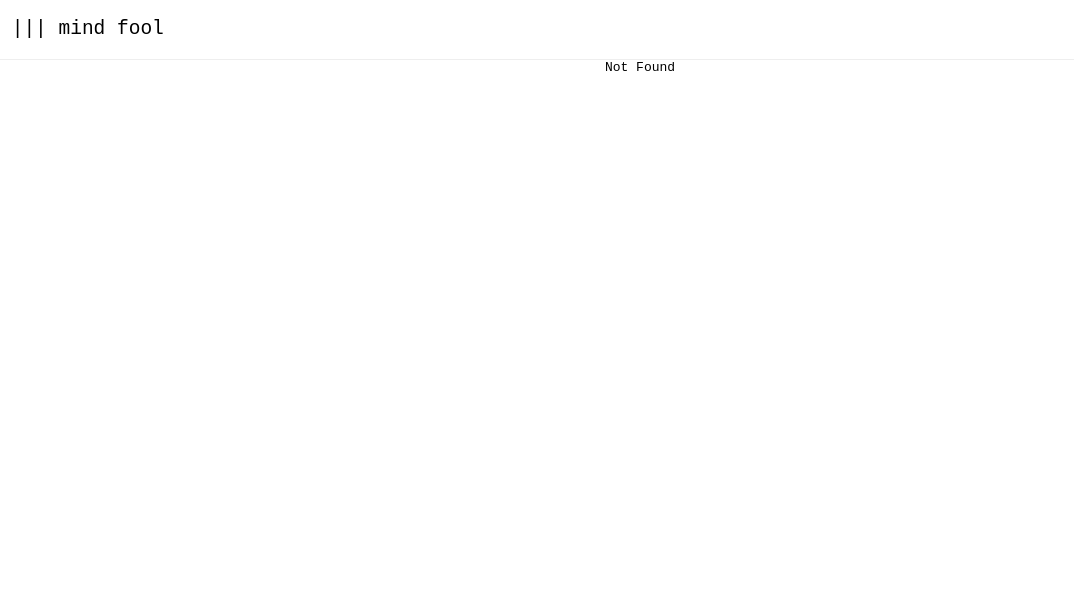
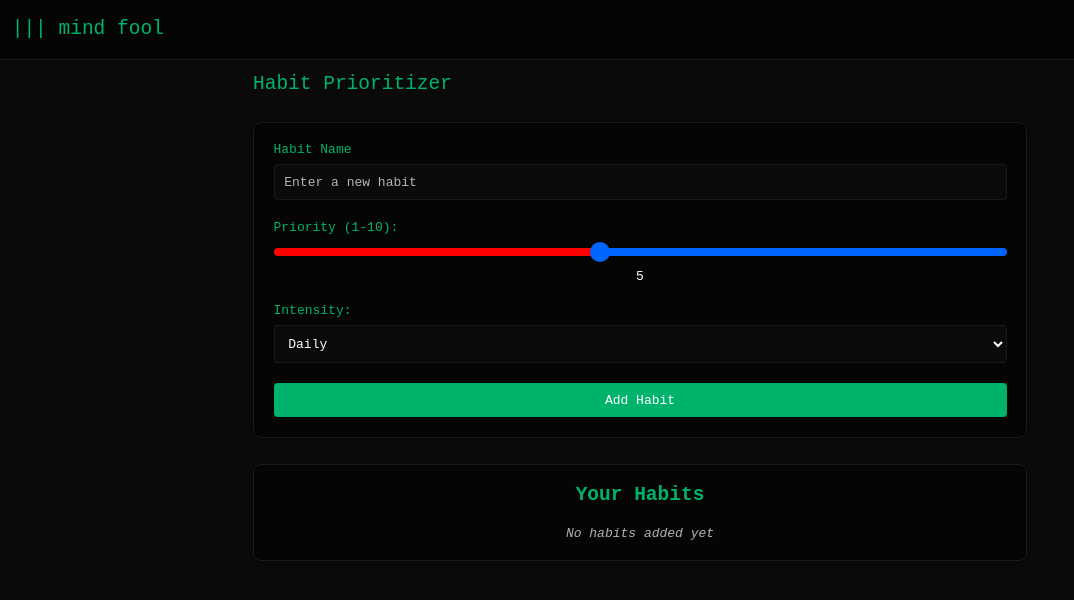
Before and after one commit to hightowerbuilds/mind-fool, a React (Vite) app: page /habit-prioritizer in a window 1280 px wide. Before the commit this address had no page. Shown: the top 600 px of the page, without its empty margins (0-1074 px from the left). Built offline with nearby package versions, Linux system fonts and the light colour scheme.

Commit message:
adding habit prioritzer

```diff
--- a/src/layout/Root.css
+++ b/src/layout/Root.css
@@ -1,16 +1,28 @@
+:root {
+  --neon-green: #00ff00;
+  --surf-green: #00b36b;
+  --neon-pink: #ff00ff;
+  --dark-bg: #0a0a0a;
+  --darker-bg: #050505;
+  --border-color: #1a1a1a;
+  --text-primary: #ffffff;
+  --text-secondary: #b3b3b3;
+}
+
 .root {
   min-height: 100vh;
   display: flex;
   flex-direction: column;
-  background: white;
+  background: var(--dark-bg);
+  color: var(--text-primary);
 }
 
 .nav {
   padding: 1rem;
   display: flex;
   position: relative;
-  border-bottom: 1px solid #eee;
-  background: white;
+  border-bottom: 1px solid var(--border-color);
+  background: var(--darker-bg);
   position: sticky;
   top: 0;
   z-index: 100;
@@ -27,6 +39,7 @@
   font-weight: 500;
   margin: 0;
   padding: 0;
+  color: var(--surf-green);
 }
 
 .menu-button {
@@ -35,27 +48,29 @@
   border: none;
   padding: 0.5rem;
   cursor: pointer;
-  color: #000;
+  color: var(--surf-green);
   display: flex;
   align-items: center;
   justify-content: center;
   width: 2.5rem;
   height: 2.5rem;
-  transition: transform 0.2s ease;
+  transition: all 0.2s ease;
 }
 
 .menu-button:hover {
   transform: scale(1.1);
+  color: var(--surf-green);
+  opacity: 0.8;
 }
 
 .dropdown-menu {
   position: absolute;
   top: 100%;
   left: 0;
-  background: white;
-  border: 1px solid #eee;
+  background: var(--darker-bg);
+  border: 1px solid var(--border-color);
   border-radius: 4px;
-  box-shadow: 0 2px 8px rgba(0, 0, 0, 0.1);
+  box-shadow: 0 2px 8px rgba(0, 0, 0, 0.2);
   padding: 0.5rem;
   display: flex;
   flex-direction: column;
@@ -75,16 +90,18 @@
 }
 
 .nav-link {
-  color: #000;
+  color: var(--text-primary);
   text-decoration: none;
   padding: 0.75rem 1rem;
   font-size: 1rem;
   display: block;
-  transition: background-color 0.2s ease;
+  transition: all 0.2s ease;
+  border-radius: 4px;
 }
 
 .nav-link:hover {
-  background-color: #f5f5f5;
+  background-color: var(--dark-bg);
+  color: var(--surf-green);
   text-decoration: none;
 }
 
@@ -94,4 +111,5 @@
   display: flex;
   flex-direction: column;
   align-items: center;
+  background: var(--dark-bg);
 }
--- a/src/pages/features/Features.jsx
+++ b/src/pages/features/Features.jsx
@@ -12,6 +12,11 @@ export function Features() {
             Habit Locator
           </Link>
         </li>
+        <li>
+          <Link to="/habit-prioritizer" className="feature-link">
+            Habit Prioritizer
+          </Link>
+        </li>
       </ul>
     </div>
   )
--- /dev/null
+++ b/src/pages/habit-prioritizer/HabitPrioritizer.css
@@ -0,0 +1,249 @@
+:root {
+  --neon-green: #00ff00;
+  --surf-green: #00b36b;
+  --neon-blue: #0066ff;
+  --neon-red: #ff0000;
+  --dark-bg: #0a0a0a;
+  --darker-bg: #050505;
+  --border-color: #1a1a1a;
+  --text-primary: #ffffff;
+  --text-secondary: #b3b3b3;
+}
+
+.habit-prioritizer-page {
+  width: 100%;
+  max-width: 800px;
+  margin: 0 auto;
+  padding: 1rem;
+  background: var(--dark-bg);
+  color: var(--text-primary);
+}
+
+.habit-prioritizer-page .title {
+  font-size: clamp(1.25rem, 4vw, 1.5rem);
+  margin-bottom: 1.25rem;
+  color: var(--surf-green);
+}
+
+.habit-form {
+  background: var(--darker-bg);
+  padding: 1.5rem;
+  border-radius: 8px;
+  margin: 2rem 0;
+  box-shadow: 0 2px 4px rgba(0, 0, 0, 0.2);
+  border: 1px solid var(--border-color);
+}
+
+.form-group {
+  margin-bottom: 1.5rem;
+  display: flex;
+  flex-direction: column;
+  gap: 0.5rem;
+}
+
+.form-group label {
+  font-weight: 500;
+  color: var(--surf-green);
+}
+
+.form-group input[type="text"],
+.form-group select {
+  padding: 0.75rem;
+  border: 1px solid var(--border-color);
+  border-radius: 4px;
+  font-size: 1rem;
+  width: 100%;
+  background: var(--dark-bg);
+  color: var(--text-primary);
+}
+
+.form-group input[type="text"]::placeholder {
+  color: var(--text-secondary);
+}
+
+.form-group input[type="range"] {
+  width: 100%;
+  margin: 0.5rem 0;
+  -webkit-appearance: none;
+  height: 8px;
+  border-radius: 4px;
+  background: linear-gradient(to right, var(--neon-red) 0%, var(--neon-blue) 100%);
+  transition: background 0.1s ease;
+}
+
+/* Webkit (Chrome, Safari) styles */
+.form-group input[type="range"]::-webkit-slider-thumb {
+  -webkit-appearance: none;
+  width: 20px;
+  height: 20px;
+  border-radius: 50%;
+  background: var(--neon-blue);
+  cursor: pointer;
+  border: none;
+  transition: transform 0.1s ease;
+}
+
+.form-group input[type="range"]::-webkit-slider-thumb:hover {
+  transform: scale(1.1);
+}
+
+/* Firefox styles */
+.form-group input[type="range"]::-moz-range-thumb {
+  width: 20px;
+  height: 20px;
+  border-radius: 50%;
+  background: var(--neon-blue);
+  cursor: pointer;
+  border: none;
+  transition: transform 0.1s ease;
+}
+
+.form-group input[type="range"]::-moz-range-thumb:hover {
+  transform: scale(1.1);
+}
+
+.form-group input[type="range"]::-moz-range-track {
+  height: 8px;
+  border-radius: 4px;
+  background: transparent;
+}
+
+.priority-value {
+  font-weight: 500;
+  color: var(--text-primary);
+  text-align: center;
+  display: block;
+}
+
+.submit-button {
+  background: var(--surf-green);
+  color: var(--text-primary);
+  border: none;
+  padding: 0.75rem 1.5rem;
+  border-radius: 4px;
+  font-size: 1rem;
+  font-weight: 500;
+  cursor: pointer;
+  width: 100%;
+  transition: background-color 0.2s ease;
+}
+
+.submit-button:hover {
+  background: var(--surf-green);
+  opacity: 0.8;
+}
+
+.submit-button:active {
+  transform: scale(0.98);
+}
+
+.habits-list {
+  margin-top: 2rem;
+  background: var(--darker-bg);
+  padding: 1.5rem;
+  border-radius: 8px;
+  border: 1px solid var(--border-color);
+  box-shadow: 0 2px 4px rgba(0, 0, 0, 0.2);
+}
+
+.habits-list h2 {
+  font-size: 1.5rem;
+  margin-bottom: 1.5rem;
+  color: var(--surf-green);
+  text-align: center;
+}
+
+.no-habits {
+  text-align: center;
+  color: var(--text-secondary);
+  font-style: italic;
+}
+
+.habit-item {
+  display: flex;
+  justify-content: space-between;
+  align-items: center;
+  padding: 1rem;
+  background: var(--darker-bg);
+  border: 1px solid var(--border-color);
+  border-radius: 4px;
+  margin-bottom: 0.5rem;
+  box-shadow: 0 1px 3px rgba(0, 0, 0, 0.2);
+}
+
+.habit-info {
+  display: flex;
+  flex-direction: column;
+  gap: 0.25rem;
+}
+
+.habit-name {
+  font-weight: 500;
+  color: var(--text-primary);
+}
+
+.habit-priority {
+  font-size: 0.9rem;
+  color: var(--neon-blue);
+}
+
+.habit-intensity {
+  font-size: 0.9rem;
+  color: var(--surf-green);
+}
+
+.delete-button {
+  background: none;
+  border: none;
+  color: var(--neon-blue);
+  font-size: 1.5rem;
+  cursor: pointer;
+  padding: 0.5rem;
+  line-height: 1;
+  border-radius: 4px;
+  transition: color 0.2s ease;
+}
+
+.delete-button:hover {
+  color: var(--surf-green);
+}
+
+.delete-button:active {
+  transform: scale(0.95);
+}
+
+/* Mobile optimizations */
+@media (max-width: 480px) {
+  .habit-prioritizer-page {
+    padding: 0.5rem;
+  }
+
+  .habit-form {
+    padding: 1rem;
+    margin: 1rem 0;
+  }
+
+  .form-group {
+    margin-bottom: 1rem;
+  }
+
+  .submit-button {
+    padding: 0.875rem 1.5rem;
+  }
+
+  .habit-item {
+    padding: 0.875rem;
+  }
+}
+
+.form-group input.error {
+  border-color: var(--neon-red);
+  box-shadow: 0 0 5px var(--neon-red);
+}
+
+.error-message {
+  color: var(--neon-red);
+  font-size: 0.9rem;
+  margin-top: 0.5rem;
+  display: block;
+}
--- /dev/null
+++ b/src/pages/habit-prioritizer/HabitPrioritizer.jsx
@@ -0,0 +1,144 @@
+import { useState, useRef, useEffect } from 'react'
+import './HabitPrioritizer.css'
+import '../../styles/global.css'
+
+export function HabitPrioritizer() {
+  const [habits, setHabits] = useState([])
+  const [formData, setFormData] = useState({
+    name: '',
+    priority: 5,
+    intensity: 'daily'
+  })
+  const sliderRef = useRef(null)
+  const [error, setError] = useState('')
+
+  const updateSliderGradient = () => {
+    if (sliderRef.current) {
+      const value = sliderRef.current.value;
+      const percentage = (value - 1) / 9; // Convert 1-10 to 0-1
+      sliderRef.current.style.background = `linear-gradient(to right, var(--neon-red) ${percentage * 100}%, var(--neon-blue) ${percentage * 100}%)`;
+    }
+  };
+
+  useEffect(() => {
+    updateSliderGradient(formData.priority)
+  }, [formData.priority])
+
+  const handleInputChange = (e) => {
+    const { name, value } = e.target
+    const newValue = name === 'priority' ? parseInt(value) : value
+    setFormData(prev => ({
+      ...prev,
+      [name]: newValue
+    }))
+  }
+
+  const handleSubmit = (e) => {
+    e.preventDefault();
+
+    // Validate form
+    if (!formData.name.trim()) {
+      setError('Please enter a habit name');
+      return;
+    }
+
+    // Add new habit
+    const newHabit = {
+      id: Date.now(),
+      name: formData.name,
+      priority: formData.priority,
+      createdAt: new Date().toISOString()
+    };
+
+    setHabits(prevHabits => [...prevHabits, newHabit]);
+    setFormData({ name: '', priority: 5 });
+    setError('');
+
+    // Trigger vibration if supported (100ms duration)
+    if ('vibrate' in navigator) {
+      navigator.vibrate(100);
+    }
+  }
+
+  const handleDelete = (id) => {
+    setHabits(prev => prev.filter(habit => habit.id !== id))
+  }
+
+  return (
+    <div className="habit-prioritizer-page">
+      <h1 className="title">Habit Prioritizer</h1>
+
+      <form onSubmit={handleSubmit} className="habit-form">
+        <div className="form-group">
+          <label htmlFor="habitName">Habit Name</label>
+          <input
+            type="text"
+            id="habitName"
+            value={formData.name}
+            onChange={handleInputChange}
+            placeholder="Enter a new habit"
+            className={error ? 'error' : ''}
+          />
+          {error && <span className="error-message">{error}</span>}
+        </div>
+
+        <div className="form-group">
+          <label htmlFor="priority">Priority (1-10):</label>
+          <input
+            ref={sliderRef}
+            type="range"
+            id="priority"
+            name="priority"
+            min="1"
+            max="10"
+            value={formData.priority}
+            onChange={handleInputChange}
+          />
+          <span className="priority-value">{formData.priority}</span>
+        </div>
+
+        <div className="form-group">
+          <label htmlFor="intensity">Intensity:</label>
+          <select
+            id="intensity"
+            name="intensity"
+            value={formData.intensity}
+            onChange={handleInputChange}
+          >
+            <option value="daily">Daily</option>
+            <option value="weekly">Weekly</option>
+            <option value="monthly">Monthly</option>
+          </select>
+        </div>
+
+        <button type="submit" className="submit-button">Add Habit</button>
+      </form>
+
+      <div className="habits-list">
+        <h2>Your Habits</h2>
+        {habits.length === 0 ? (
+          <p className="no-habits">No habits added yet</p>
+        ) : (
+          <ul>
+            {habits.map(habit => (
+              <li key={habit.id} className="habit-item">
+                <div className="habit-info">
+                  <span className="habit-name">{habit.name}</span>
+                  <span className="habit-priority">Priority: {habit.priority}</span>
+                  <span className="habit-intensity">{habit.intensity}</span>
+                </div>
+                <button
+                  onClick={() => handleDelete(habit.id)}
+                  className="delete-button"
+                  aria-label="Delete habit"
+                >
+                  ×
+                </button>
+              </li>
+            ))}
+          </ul>
+        )}
+      </div>
+    </div>
+  )
+}
--- a/src/routes.jsx
+++ b/src/routes.jsx
@@ -3,6 +3,7 @@ import { Root } from './layout/Root'
 import { Home } from './pages/home/Home'
 import { Features } from './pages/features/Features'
 import { HabitLocator } from './pages/habit-locator/HabitLocator'
+import { HabitPrioritizer } from './pages/habit-prioritizer/HabitPrioritizer'
 
 const rootRoute = createRootRoute({
   component: Root,
@@ -26,6 +27,17 @@ const habitLocatorRoute = createRoute({
   component: HabitLocator,
 })
 
-const routeTree = rootRoute.addChildren([indexRoute, featuresRoute, habitLocatorRoute])
+const habitPrioritizerRoute = createRoute({
+  getParentRoute: () => rootRoute,
+  path: '/habit-prioritizer',
+  component: HabitPrioritizer,
+})
+
+const routeTree = rootRoute.addChildren([
+  indexRoute,
+  featuresRoute,
+  habitLocatorRoute,
+  habitPrioritizerRoute
+])
 
 export const router = createRouter({ routeTree })
```
